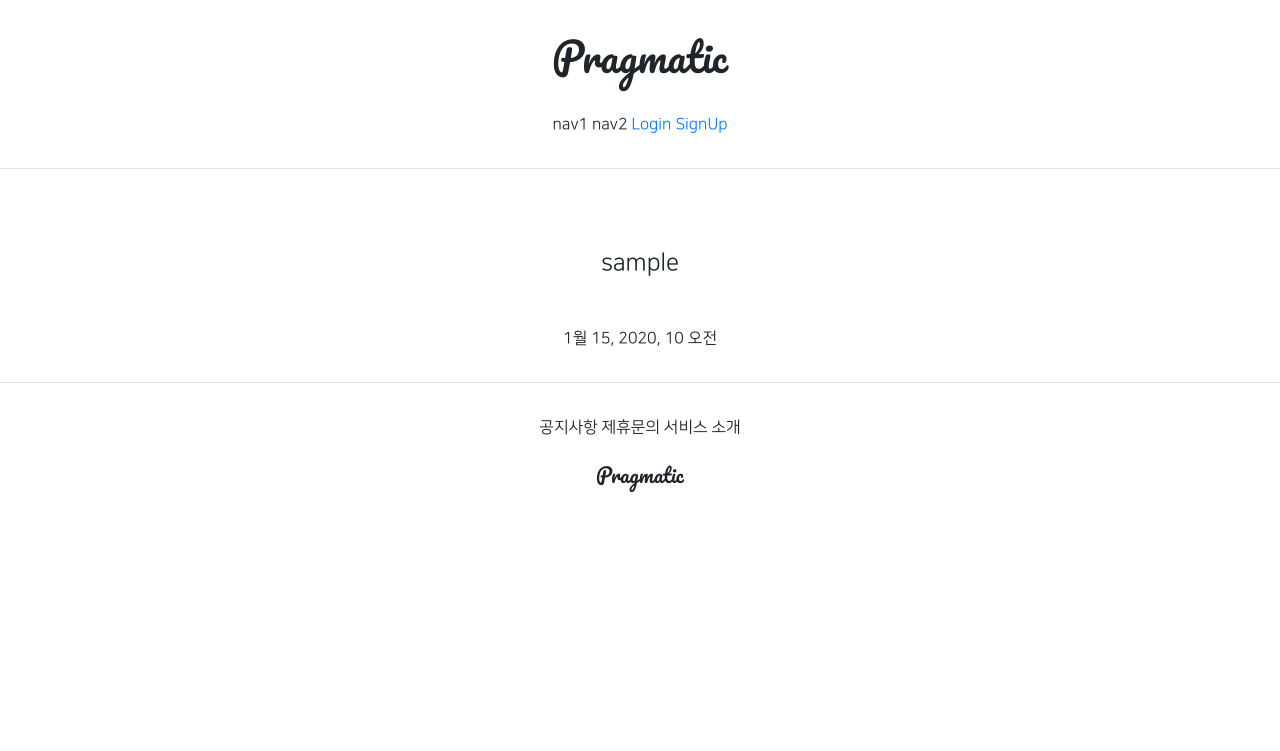
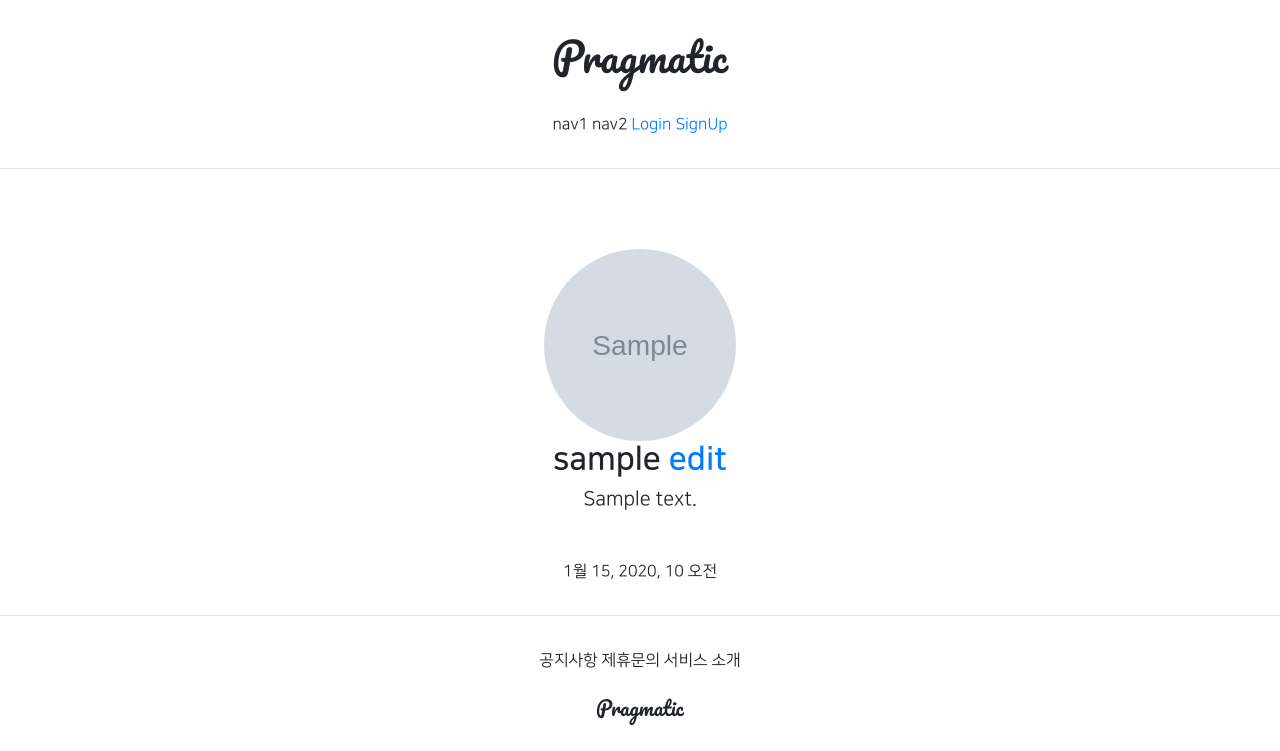
Before and after one commit to dongdonghyeok/new_project_1, a Django app: page /accounts/detail/1 in a window 1280 px wide. Shown: the top 751 px of the page. Run offline with Django 3.2, Linux system fonts and the light colour scheme; tables that the repository leaves empty hold one stand-in row (values such as "Sample post"); grey boxes marked "Sample" are stand-in pictures; parts of the project's set-up code (start-up, migrations or seed data) failed here and were passed over; some libraries are stand-ins or nearby versions.

Commit message:
21/07/28 commit 1 profile update.html 및 detail.html 수정, 라우터 설정

```diff
--- a/accountapp/templates/accountapp/detail.html
+++ b/accountapp/templates/accountapp/detail.html
@@ -6,7 +6,24 @@
 
     <div class="text-center mw-500 m-auto">
         <div class="m-5">
-            <h4>{{ target_user.username }}</h4>
+            {% if target_user.profile %}
+                <img src="{{ target_user.profile.image.url }}"
+                     class="profile_image"
+                     alt="profile image">
+            <h2 class="NNS_B">
+                {{ target_user.profile.nickname }}
+                <a href="{% url 'profileapp:update' pk=target_user.profile.pk %}">
+                    edit
+                </a>
+            </h2>
+            <h5>{{ target_user.profile.message }}</h5>
+            {% else %}
+            <h4>
+                <a href="{% url 'profileapp:create' %}">
+                    Create Profile
+                </a>
+            </h4>
+            {% endif %}
         </div>
         <div>
             {{ target_user.date_joined }}
--- a/accountapp/views.py
+++ b/accountapp/views.py
@@ -14,7 +14,7 @@ from accountapp.forms import AccountCreationForm
 from accountapp.models import HelloWorld
 
 
-@login_required(login_url=reverse_lazy('accountapp:login'))
+@login_required
 def hello_world(request):
 
     if request.method == "POST":
--- a/profileapp/urls.py
+++ b/profileapp/urls.py
@@ -1,9 +1,10 @@
 from django.urls import path
 
-from profileapp.views import ProfileCreateView
+from profileapp.views import ProfileCreateView, ProfileUpdateView
 
 app_name = 'profileapp'
 
 urlpatterns = [
     path('create/', ProfileCreateView.as_view(), name='create'),
+    path('update/<int:pk>', ProfileUpdateView.as_view(), name='update'),
 ]
--- a/project_1/urls.py
+++ b/project_1/urls.py
@@ -13,6 +13,8 @@ Including another URLconf
     1. Import the include() function: from django.urls import include, path
     2. Add a URL to urlpatterns:  path('blog/', include('blog.urls'))
 """
+from django.conf import settings
+from django.conf.urls.static import static
 from django.contrib import admin
 from django.urls import path, include
 
@@ -20,4 +22,4 @@ urlpatterns = [
     path('admin/', admin.site.urls),
     path('accounts/', include('accountapp.urls')),
     path('profiles/', include('profileapp.urls')),
-]
+] + static(settings.MEDIA_URL, document_root=settings.MEDIA_ROOT)
--- a/static/base.css
+++ b/static/base.css
@@ -20,3 +20,15 @@
     max-width: 500px;
     padding: 1rem 1.5rem;
 }
+
+.profile_image {
+    height: 12rem;
+    width: 12rem;
+    border-radius: 20rem;
+    object-fit: cover;
+
+
+}
+.NNS_B {
+    font-family: "NanumSquareB", cursive;
+}
```
Also changed, not shown: profileapp/templates/profileapp/update.html (added, +25 -0 lines), profileapp/views.py (+10 -2 lines), profileapp/forms.py (renamed from profileapp/form.py).
